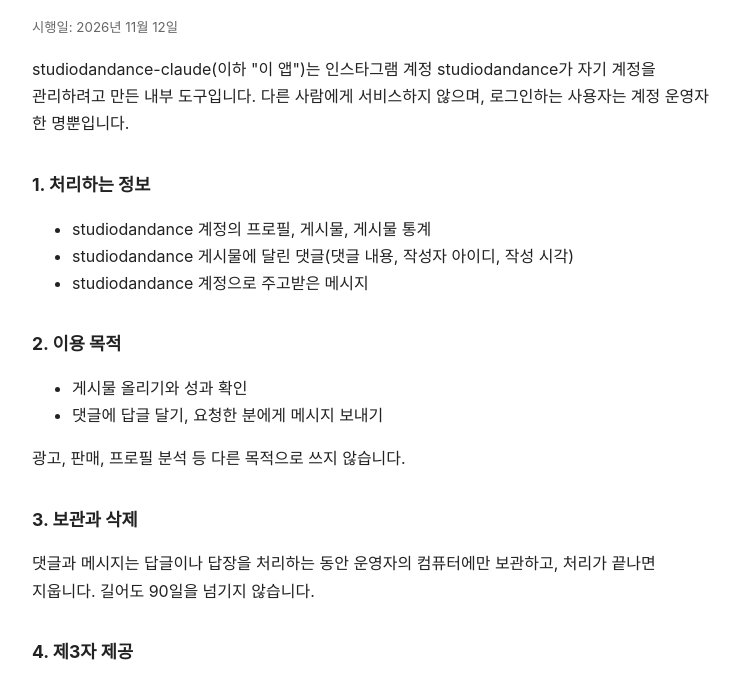
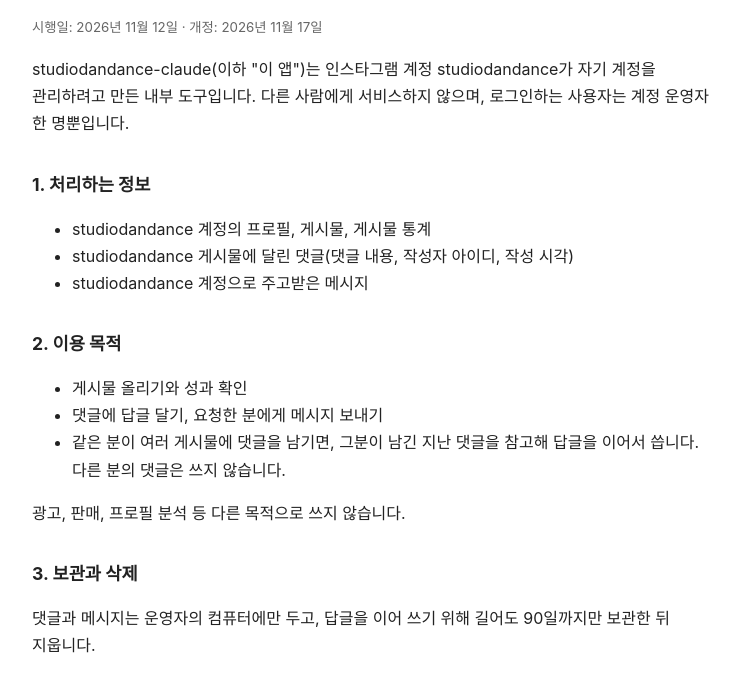
Before and after one commit to juicyduff/studiodandance-privacy, a plain HTML site: page index.html in a window 1280 px wide. Shown: the part 84-764 px from the top of the page, without its empty margins (268-1006 px from the left). Drawn offline with Linux system fonts and the light colour scheme.

Commit message:
개인정보처리방침: 지난 댓글 참고해 답글 이어 쓰기·90일 보관 문구
Co-Authored-By: Claude Opus 5.5 <noreply@anthropic.com>
Claude-Session: https://claude.ai/code/session_01241EqZBQyjtz6cUeKj6LFn

```diff
--- a/index.html
+++ b/index.html
@@ -12,7 +12,7 @@
 </head>
 <body>
 <h1>studiodandance 개인정보처리방침</h1>
-<p><small>시행일: 2026년 11월 12일</small></p>
+<p><small>시행일: 2026년 11월 12일 · 개정: 2026년 11월 17일</small></p>
 
 <p>studiodandance-claude(이하 "이 앱")는 인스타그램 계정 studiodandance가 자기 계정을 관리하려고 만든 내부 도구입니다. 다른 사람에게 서비스하지 않으며, 로그인하는 사용자는 계정 운영자 한 명뿐입니다.</p>
 
@@ -27,11 +27,12 @@
 <ul>
   <li>게시물 올리기와 성과 확인</li>
   <li>댓글에 답글 달기, 요청한 분에게 메시지 보내기</li>
+  <li>같은 분이 여러 게시물에 댓글을 남기면, 그분이 남긴 지난 댓글을 참고해 답글을 이어서 씁니다. 다른 분의 댓글은 쓰지 않습니다.</li>
 </ul>
 <p>광고, 판매, 프로필 분석 등 다른 목적으로 쓰지 않습니다.</p>
 
 <h2>3. 보관과 삭제</h2>
-<p>댓글과 메시지는 답글이나 답장을 처리하는 동안 운영자의 컴퓨터에만 보관하고, 처리가 끝나면 지웁니다. 길어도 90일을 넘기지 않습니다.</p>
+<p>댓글과 메시지는 운영자의 컴퓨터에만 두고, 답글을 이어 쓰기 위해 길어도 90일까지만 보관한 뒤 지웁니다.</p>
 
 <h2>4. 제3자 제공</h2>
 <p>정보를 다른 회사나 개인에게 팔거나 넘기지 않습니다. 답글 초안을 쓰는 과정에서 댓글 내용이 AI 서비스(Anthropic Claude)에 전달될 수 있으며, 이 서비스는 답글 작성에만 쓰입니다.</p>
```
